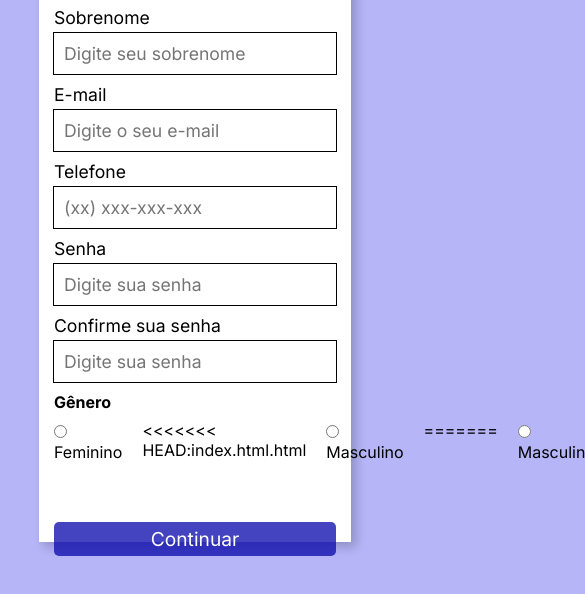
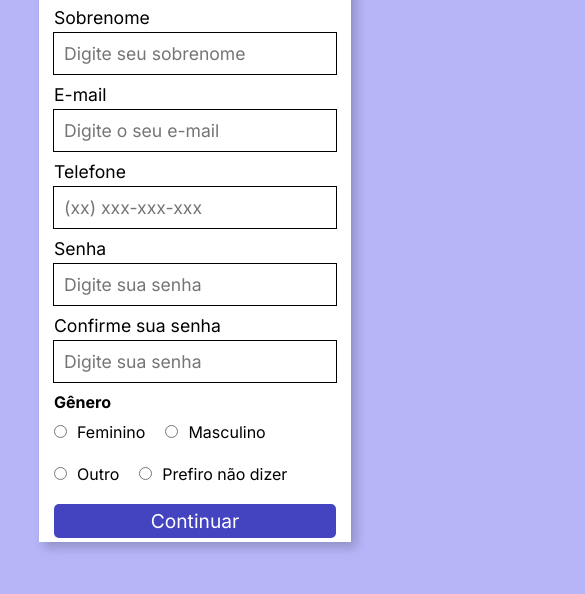
Before and after one commit to josivaldosilva/signup, a plain HTML site: page index.html in a window 390 px wide. Shown: the part 218-812 px from the top of the page, 585 px wide, since content can reach past the window. Drawn offline with Linux system fonts and the light colour scheme.

Commit message:
Corrigido o display do gender group

```diff
--- a/assets/css/style.css
+++ b/assets/css/style.css
@@ -112,7 +112,7 @@ body {
 .gender-group {
     display: flex;
     margin-top: 8px;
-    gap: 20px;
+    gap: 10px;
 }
 
 .gender input[type = radio] {
@@ -130,6 +130,10 @@ body {
         display: none;
     }
 
+    .gender-group {
+        flex-wrap: wrap;
+        gap: 20px;
+    }
 }
 
 
--- a/index.html
+++ b/index.html
@@ -57,11 +57,7 @@
                     </div>
                     <div class="gender-group">
                         <div class="gender"><input type="radio" name="gender" id="female"><label for="female">Feminino</label></div>
-<<<<<<< HEAD:index.html.html
-                        <div class="gender"><input type="radio" name="gender" id="male"><label for="male">Masculino</label></div>
-=======
                         <div class="gender"> <input type="radio" name="gender" id="male"><label for="male">Masculino</label></div>
->>>>>>> 16f92d03ce4abe8dd1ad3e27b732ff5b510342e3:register.html
                         <div class="gender"><input type="radio" name="gender" id="other"><label for="other">Outro</label></div>
                         <div class="gender"><input type="radio" name="gender" id="ipref"><label for="ipref">Prefiro não dizer</label></div>
                     </div>
```
